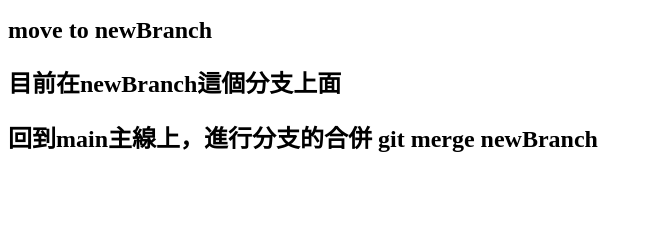
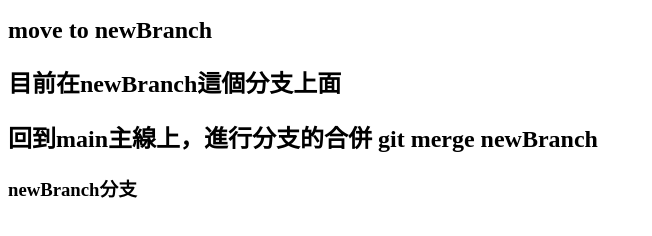
Before and after one commit to Iven10252158/gitTest, a plain HTML site: page index.html in a window 1280 px wide. Shown: the part 110-346 px from the top of the page, without its empty margins (0-652 px from the left). Drawn offline with Linux system fonts and the light colour scheme.

Commit message:
add h3 tag

```diff
--- a/index.html
+++ b/index.html
@@ -11,5 +11,6 @@
     <h2>move to newBranch</h2>
     <h2>目前在newBranch這個分支上面</h2>
     <h2>回到main主線上，進行分支的合併 git merge newBranch</h2>
+    <h3>newBranch分支</h3>
 </body>
 </html>
```
